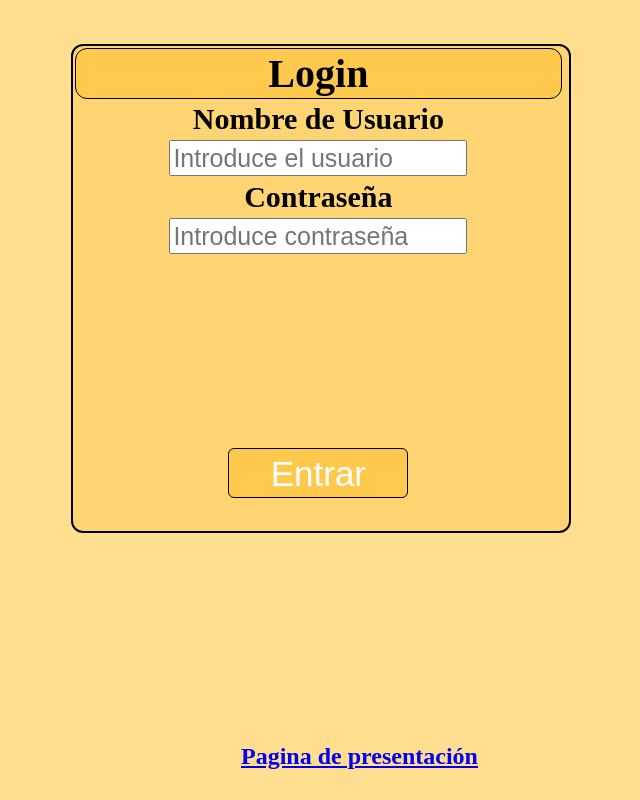
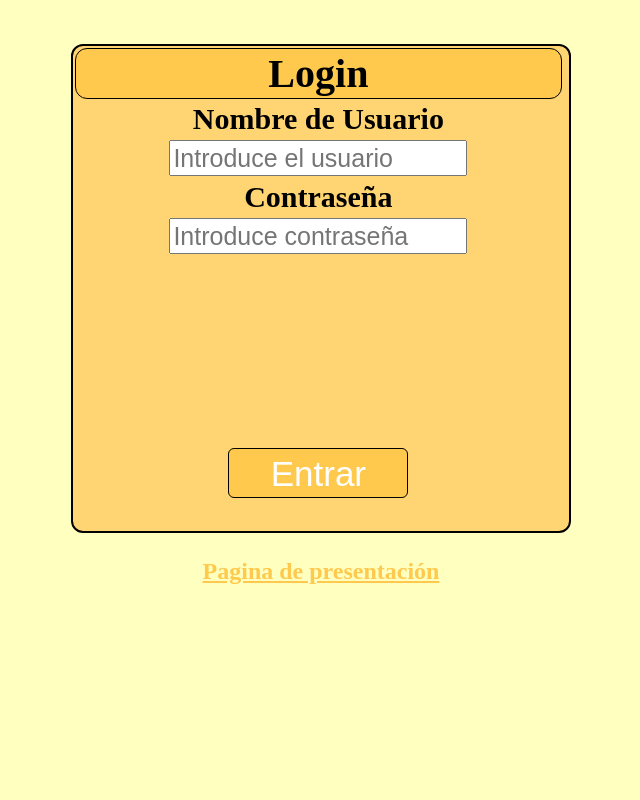
Before and after one commit to Jesus-coder/Proyecto1, a PHP site: page / in a window 1280 px wide. Shown: the whole page, without its empty margins (319-959 px from the left). Run offline with PHP 8.4, Linux system fonts and the light colour scheme; lists and menus that the app fills with data are empty.

Commit message:
Subida final

```diff
--- a/css/login.css
+++ b/css/login.css
@@ -5,7 +5,7 @@ table {
 	width: 500px;
 }
 body {
-	background-color: #FFDE90;
+	background-color: #FFFFBF;
 }
 .borde {
 	background-color: #FFC94D;
@@ -39,3 +39,10 @@ legend {
 p {
 	font-size: 25px;
 }
+
+a {
+	color: #FFC94D;
+	text-align: center;
+	bottom: 10px;
+
+}
--- a/index.php
+++ b/index.php
@@ -44,7 +44,7 @@ and open the template in the editor.
                     </tr>
                 </table>
                 <p id="alerta" class="alerta"></p>
-                <h2 style="position: absolute; bottom: 10px; left: 560px; "><a href="presentacion.html">Pagina de presentación</a></h2>
+                <h2><a href="presentacion.html">Pagina de presentación</a></h2>
         </form>
         </center>
     </body>
--- a/presentacion.html
+++ b/presentacion.html
@@ -24,8 +24,10 @@
 		<img src="imagenes/historial_web.png">
 		<h1>Incidencias</h1>
 		<p>Lugar reservado para los informáticos, aqui los tecnicos podrán consultar los recursos que tienen una incidencia, y cuando hayan resuelto el problema, podrán volver a poner como disponible el recurso.</p>
+		<img src="imagenes/incidencias_web.png">
 		<h1>Usuarios</h1>
 		<p>Zona solo para Administradores, desde aquí podrán habilitar o banear a usuarios que hayan tratado mal el material.</p>
+		<img src="imagenes/usuarios_web.png">
 
 	</div>
 
```
Also changed, not shown: imagenes/historial_web.PNG, imagenes/incidencias_web.PNG (added), imagenes/login_web.PNG, imagenes/reservas_web.PNG, imagenes/usuarios_web.PNG (added).
